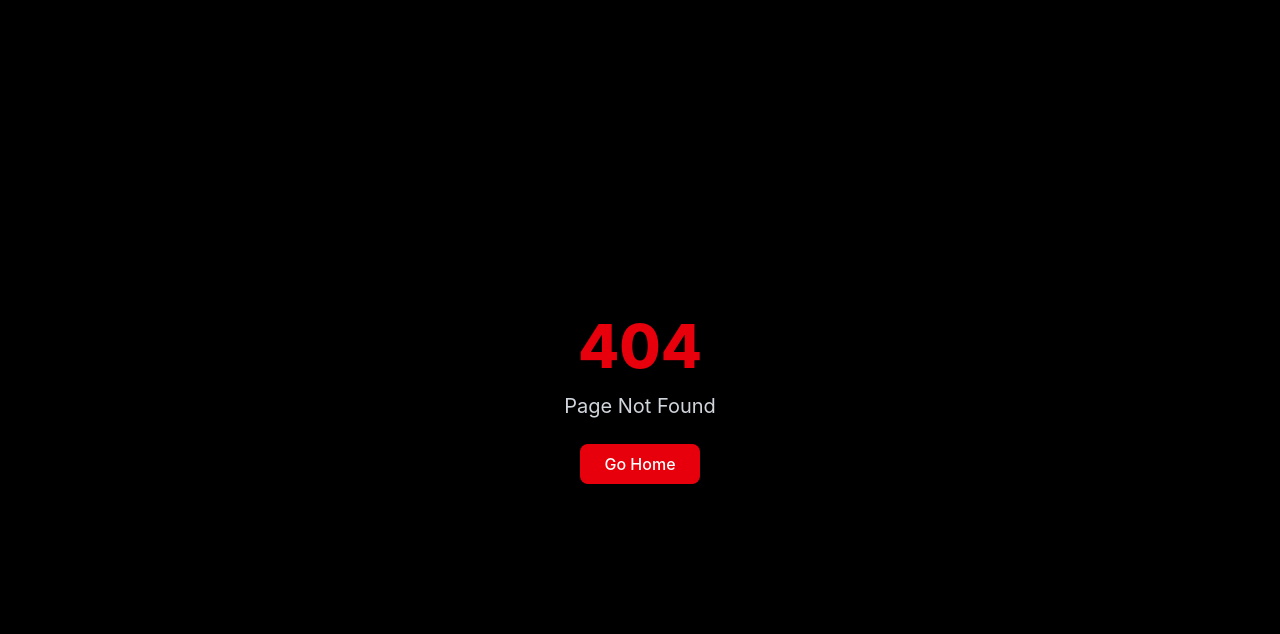
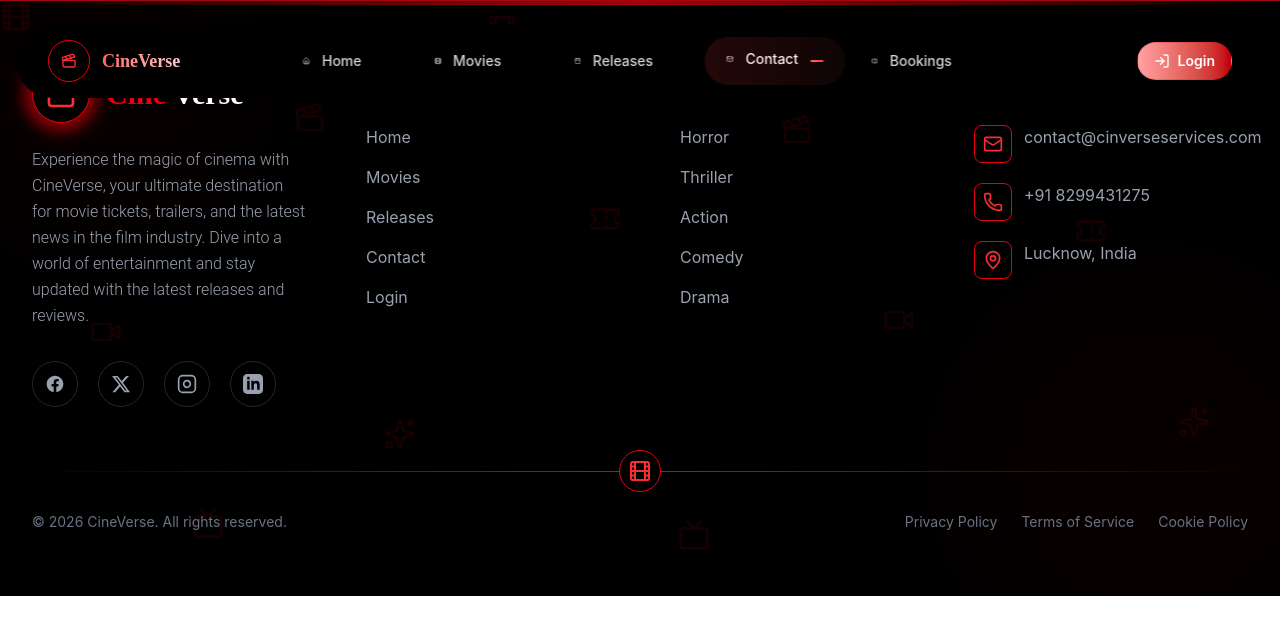
Before and after one commit to kKrishGupta/Movie_Ticket, a React (Vite) app in the folder client/: page /contact in a window 1280 px wide. Before the commit this address had no page. Shown: the top 634 px of the page. Built offline with nearby package versions, Linux system fonts and the light colour scheme.

Commit message:
releases page create and route build

```diff
--- a/client/src/App.jsx
+++ b/client/src/App.jsx
@@ -4,6 +4,9 @@ import Home from './pages/Home';
 import Login from './pages/Login';
 import Signup from './pages/Signup';
 import Movie from './pages/Movie';
+import Releases from './pages/Release';
+import Contact from './pages/Contact';
+import Booking from './pages/Bookings';
 import NotFound from './pages/NotFound';
 
 const App = () => {
@@ -14,6 +17,9 @@ const App = () => {
        <Route path="/login" element={<Login />} />
        <Route path="/signup" element={<Signup />} />
        <Route path="/movies" element={<Movie />} />
+       <Route path="/releases" element={<Releases />} />
+        <Route path="/contact" element={<Contact />} />
+        <Route path="/bookings" element={<Booking />} />
        <Route path="*" element={<NotFound />} />
      </Routes>
    </>
--- a/client/src/assets/dummyStyles.js
+++ b/client/src/assets/dummyStyles.js
@@ -730,7 +730,7 @@ export const newsCSS = `
 // Add to src/assets/dummyStyles.js
 export const releasesStyles = {
   // Page container
-  pageContainer: "min-h-screen pt-25 bg-gradient-to-br from-gray-900 to-black text-white p-6",
+  pageContainer: "min-h-screen pt-32 sm:pt-36 bg-gradient-to-br from-gray-900 to-black text-white p-6",
 
   // Header section
   headerContainer: "text-center mb-12 mt-6",
--- /dev/null
+++ b/client/src/components/BookingPage.jsx
@@ -0,0 +1,11 @@
+import React from 'react'
+
+const BookingPage = () => {
+  return (
+    <div>
+
+    </div>
+  )
+}
+
+export default BookingPage
--- /dev/null
+++ b/client/src/components/ContactPage.jsx
@@ -0,0 +1,11 @@
+import React from 'react'
+
+const ContactPage = () => {
+  return (
+    <div>
+
+    </div>
+  )
+}
+
+export default ContactPage
--- a/client/src/components/Footer.jsx
+++ b/client/src/components/Footer.jsx
@@ -177,10 +177,10 @@ const Footer = () => {
                   <Mail className={footerStyles.contactIcon} />
                 </div>
                 <a
-                  href="mailto:contact@hexagonsservices.com"
+                  href="mailto:contact@cinverseservices.com"
                   className={`${footerStyles.contactText} hover:text-white transition-colors`}
                 >
-                  contact@hexagonsservices.com
+                  contact@cinverseservices.com
                 </a>
               </li>
 
@@ -224,13 +224,13 @@ const Footer = () => {
           </div>
 
           <div className={footerStyles.policyLinks}>
-            <a href="#privacy" className={footerStyles.policyLink}>
+            <a href="/privacy" className={footerStyles.policyLink}>
               Privacy Policy
             </a>
-            <a href="#terms" className={footerStyles.policyLink}>
+            <a href="/terms" className={footerStyles.policyLink}>
               Terms of Service
             </a>
-            <a href="#cookies" className={footerStyles.policyLink}>
+            <a href="/cookies" className={footerStyles.policyLink}>
               Cookie Policy
             </a>
           </div>
--- a/client/src/components/ReleasesPage.jsx
+++ b/client/src/components/ReleasesPage.jsx
@@ -0,0 +1,29 @@
+import React from 'react';
+import { releasesStyles } from '../assets/dummyStyles';
+import movies from '../assets/dummyrdata';
+
+const ReleasesPage = () => {
+  return (
+    <div className={releasesStyles.pageContainer}>
+      <div className={releasesStyles.headerContainer}>
+        <h1 className={releasesStyles.headerTitle}>RELEASES SOON</h1>
+        <p className={releasesStyles.headerSubtitle}>
+          Latest Movies • Now Showing
+        </p>
+      </div>
+      <div className = {releasesStyles.movieGrid}>
+        {movies.map((movie) => (
+          <div key={movie.id} className={releasesStyles.movieCard}>
+            <div className ={releasesStyles.imageContainer}>
+              <img src ={movie.image} alt={movie.title} className={releasesStyles.movieImage}/>
+            </div>
+            <h2 className={releasesStyles.movieTitle}>{movie.title}</h2>
+            <p className={releasesStyles.movieCategory}>{movie.category}</p>
+          </div>
+        ))}
+        </div>
+      </div>
+  );
+};
+
+export default ReleasesPage;
--- /dev/null
+++ b/client/src/pages/Bookings.jsx
@@ -0,0 +1,15 @@
+import React from 'react'
+import Navbar from '../components/Navbar'
+import Footer from '../components/Footer';
+import Booking from '../components/BookingPage';
+const Bookings = () => {
+  return (
+    <div>
+      <Navbar />
+      <Booking />
+      <Footer />
+    </div>
+  )
+}
+
+export default Bookings
--- /dev/null
+++ b/client/src/pages/Contact.jsx
@@ -0,0 +1,15 @@
+import React from 'react'
+import Navbar from '../components/Navbar'
+import Footer from '../components/Footer';
+import ContactPage from '../components/ContactPage';
+const Contact = () => {
+  return (
+    <div>
+      <Navbar />
+      <ContactPage />
+      <Footer />
+    </div>
+  )
+}
+
+export default Contact
--- /dev/null
+++ b/client/src/pages/Release.jsx
@@ -0,0 +1,15 @@
+import React from 'react'
+import Navbar from '../components/Navbar'
+import ReleasesPage from '../components/ReleasesPage';
+import Footer from '../components/Footer';
+const Release = () => {
+  return (
+    <div>
+      <Navbar />
+      <ReleasesPage />
+      <Footer />
+    </div>
+  )
+}
+
+export default Release
```
